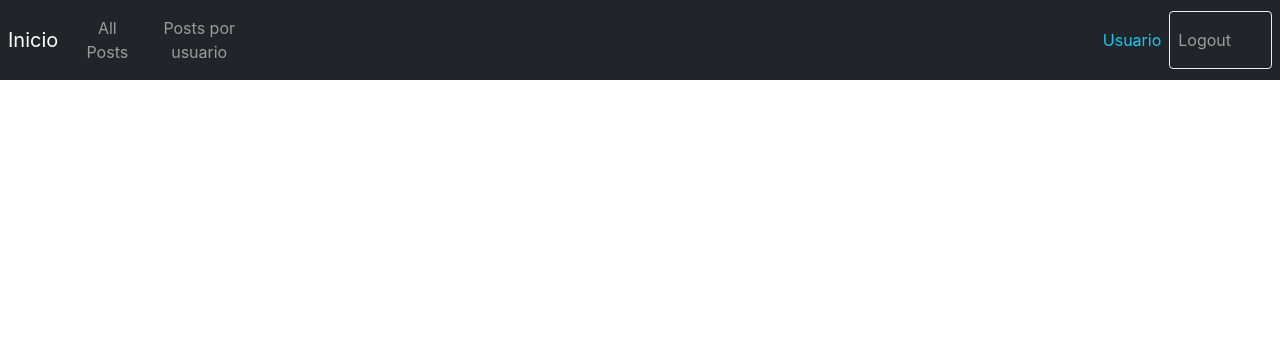
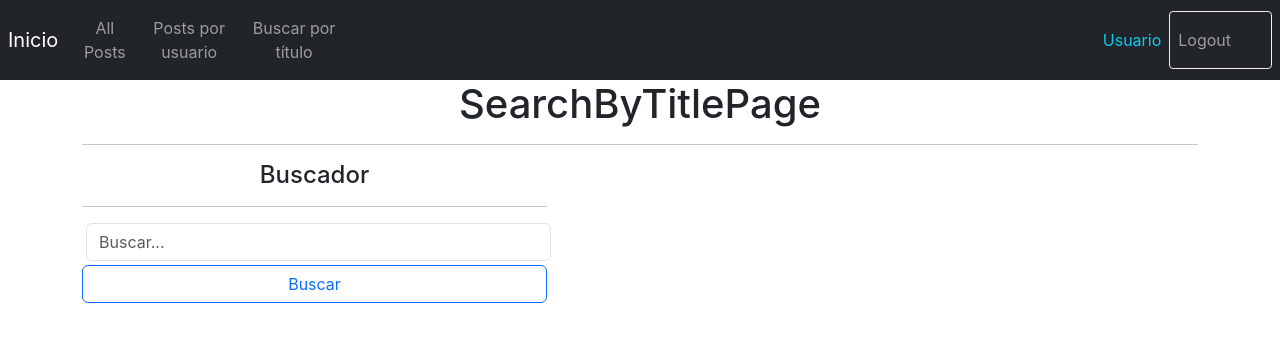
Before and after one commit to yakbit/posts, a React (Create React App) app: page /searchByTitle in a window 1280 px wide. Shown: the top 342 px of the page. Built offline with nearby package versions, Linux system fonts and the light colour scheme.

Commit message:
componente PostCard

```diff
--- a/src/components/List.tsx
+++ b/src/components/List.tsx
@@ -1,5 +1,6 @@
 import React from "react";
 import { getPostsByUserId } from "../helpers";
+import { PostCard } from "./PostCard";
 interface Props {
   posts: Array<{
     userId: number;
@@ -17,17 +18,12 @@ export const List = (props: Props) => {
   const list = getPostsByUserId({ posts, userId });
   console.log(list);
   return (
-    <ul>
+    <div className="row rows-cols-1 row-cols-md-3 g-3">
       {error && <li>Error: {error}</li>}
       {loading && <div>Loading...</div>}
       {list?.map((post) => (
-        <li key={post.id}>
-          <h4>{post.userId}</h4>
-          <h1>{post.title}</h1>
-          <p>{post.body}</p>
-          <br />
-        </li>
+        <PostCard key={post.id} {...post} />
       ))}
-    </ul>
+    </div>
   );
 };
--- /dev/null
+++ b/src/components/PostCard.tsx
@@ -0,0 +1,32 @@
+import React from "react";
+import { NavLink } from "react-router-dom";
+
+interface Props {
+  userId: number;
+  id: number;
+  title: String;
+  body: String;
+}
+export const PostCard = (props: Props) => {
+  const { userId, id, title, body } = props || {};
+  return (
+    <div className="col">
+      <div className="card">
+        <div className="row no-gutters">
+          <div className="col-6">
+            <div className="card-img">Usuario: {userId}</div>
+          </div>
+          <div className="col-12">
+            <div className="card-body">
+              <h5 className="card-title">{title}</h5>
+              <p className="card-text">{body.substring(0, 40)}...</p>
+              <NavLink to={`/post/${id}`} state={{ userId, id, title, body }}>
+                Más...
+              </NavLink>
+            </div>
+          </div>
+        </div>
+      </div>
+    </div>
+  );
+};
--- /dev/null
+++ b/src/components/index.ts
@@ -0,0 +1 @@
+export * from "./PostCard";
--- a/src/posts/pages/PostPage.tsx
+++ b/src/posts/pages/PostPage.tsx
@@ -1,5 +1,38 @@
 import React from "react";
+import {
+  Navigate,
+  useLocation,
+  useNavigate,
+  useParams,
+} from "react-router-dom";
+
+interface LocationState {
+  userId: number;
+  id: number;
+  title: String;
+  body: String;
+}
 
 export const PostPage = () => {
-  return <h1>PostPage</h1>;
+  const { id, ...rest } = useParams();
+  const navigate = useNavigate();
+  const loc = useLocation();
+  const { userId, title, body } = loc.state || { title: { pathname: "/" } };
+  const onNavigateBack = () => {
+    navigate(-1);
+  };
+
+  return (
+    <div className="row mt-5">
+      <div className="col-12">
+        <h5>Usuario: {id}</h5>
+        <h3>{title}</h3>
+        <div>{body}</div>
+        <p></p>
+        <button className="btn btn-outline-primary" onClick={onNavigateBack}>
+          Volver
+        </button>
+      </div>
+    </div>
+  );
 };
--- a/src/posts/pages/SearchByTitlePage.tsx
+++ b/src/posts/pages/SearchByTitlePage.tsx
@@ -1,5 +1,24 @@
 import React from "react";
 
 export const SearchByTitlePage = () => {
-  return <h1>SearchByTitlePage</h1>;
+  return (
+    <>
+      <h1>SearchByTitlePage</h1>
+      <hr />
+      <div className="col-5">
+        <h4>Buscador</h4>
+        <hr />
+        <form>
+          <input
+            type="text"
+            placeholder="Buscar..."
+            className="form-control"
+            name="searchTitle"
+            autoComplete="off"
+          />
+          <button className="btn btn-outline-primary mt-1">Buscar</button>
+        </form>
+      </div>
+    </>
+  );
 };
--- a/src/posts/routes/PostsRoutes.tsx
+++ b/src/posts/routes/PostsRoutes.tsx
@@ -18,9 +18,10 @@ export const PostsRoutes = () => {
           <Route path="home" element={<Home />} />
           <Route path="todosPosts" element={<PostsPage />} />
           <Route path="postsUsuario" element={<PostsUsuarioPage />} />
+
+          <Route path="searchByTitle" element={<SearchByTitlePage />} />
+          <Route path="post/:id" element={<PostPage />} />
           <Route path="/" element={<Navigate to={"/home"} />} />
-          <Route path="search" element={<SearchByTitlePage />} />
-          <Route path="post" element={<PostPage />} />
         </Routes>
       </div>
     </>
--- a/src/ui/components/NavBar.tsx
+++ b/src/ui/components/NavBar.tsx
@@ -30,6 +30,14 @@ export const Navbar = () => {
           >
             Posts por usuario
           </NavLink>
+          <NavLink
+            className={({ isActive }) =>
+              `nav-item nav-link ${isActive ? "activa" : ""}`
+            }
+            to="/searchByTitle"
+          >
+            Buscar por título
+          </NavLink>
         </div>
       </div>
 
```
